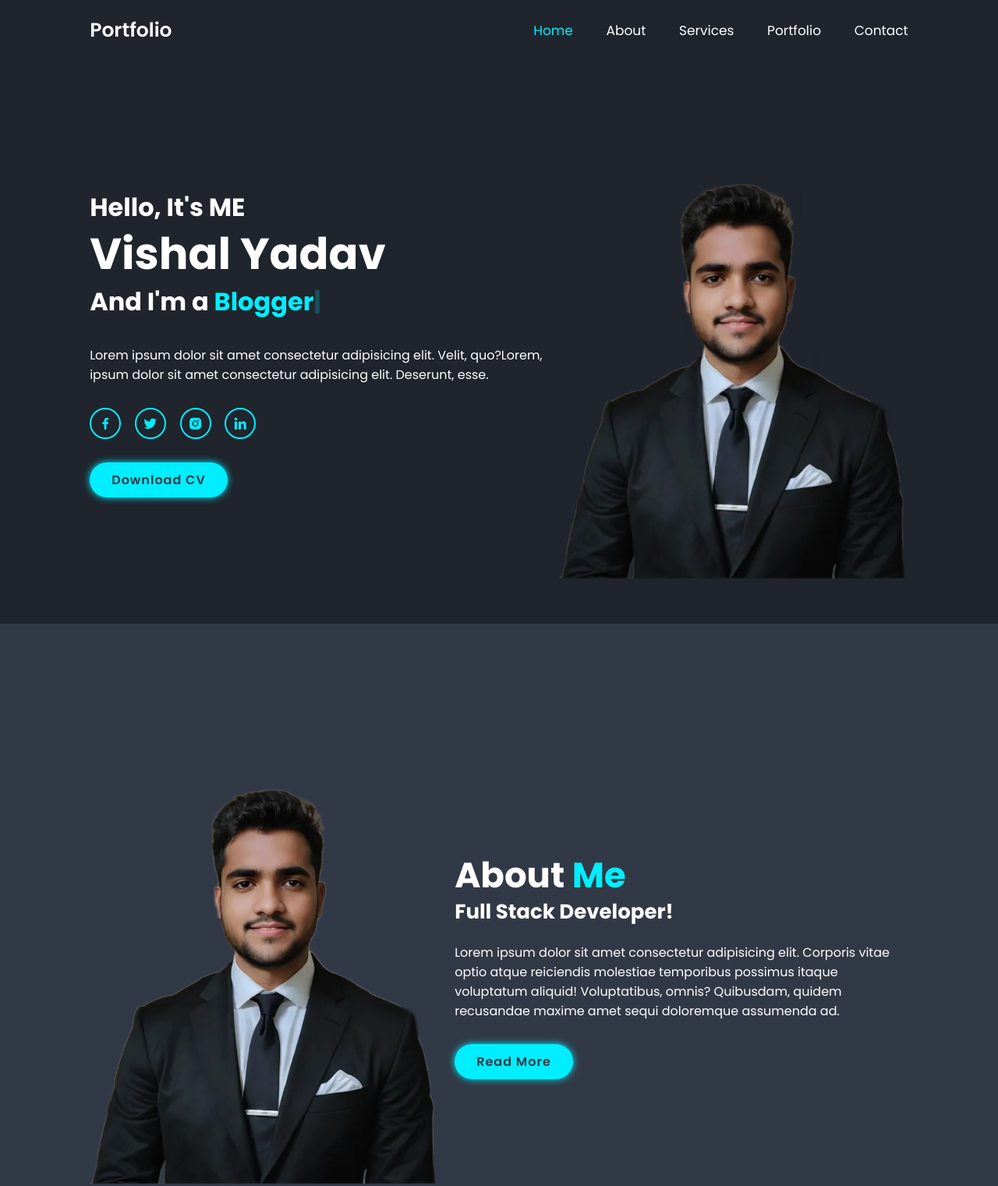
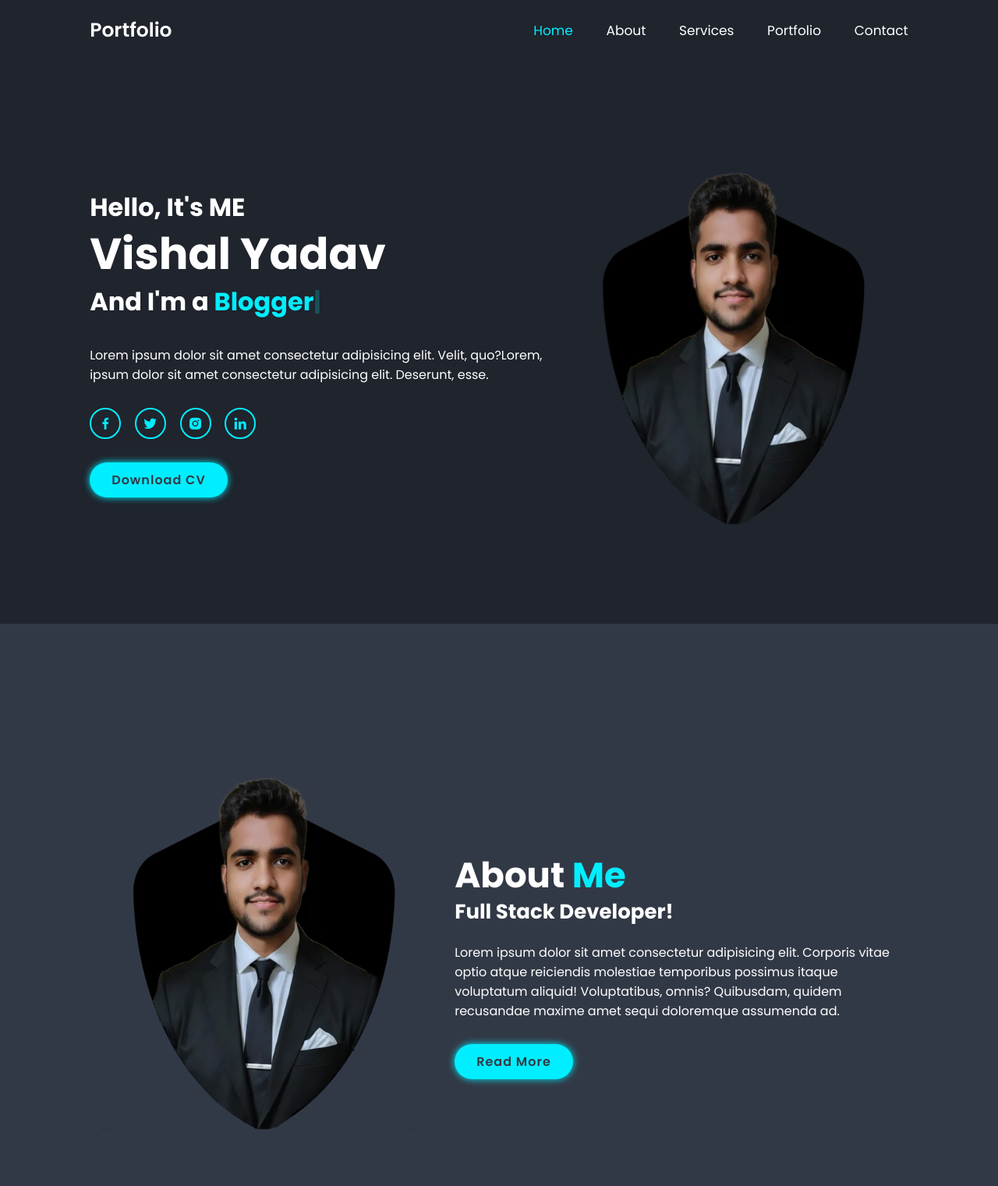
Before and after one commit to TyrantVoid/Portfolio.github.io, a plain HTML site: page index.html in a window 1280 px wide. Shown: the top 1521 px of the page at 78% size. Drawn offline with nearby package versions, Linux system fonts and the light colour scheme.

Commit message:
Update index.html

```diff
--- a/index.html
+++ b/index.html
@@ -45,13 +45,13 @@
             <a href="#" class="btn">Download CV</a>
         </div>
         <div class="home-img">
-            <img src="po.png" alt="" width="555">
+            <img src="profile (2).png" alt="" width="555">
         </div>
     </section>
 <!-- ABOUT SECTION  -->
     <section class="about" id="about">
       <div class="about-img">
-        <img src="po.png" alt="" width="555">
+        <img src="profile (2).png" alt="" width="555">
       </div>
       <div class="about-content">
         <h2 class="heading">About <span>Me</span></h2>
```
